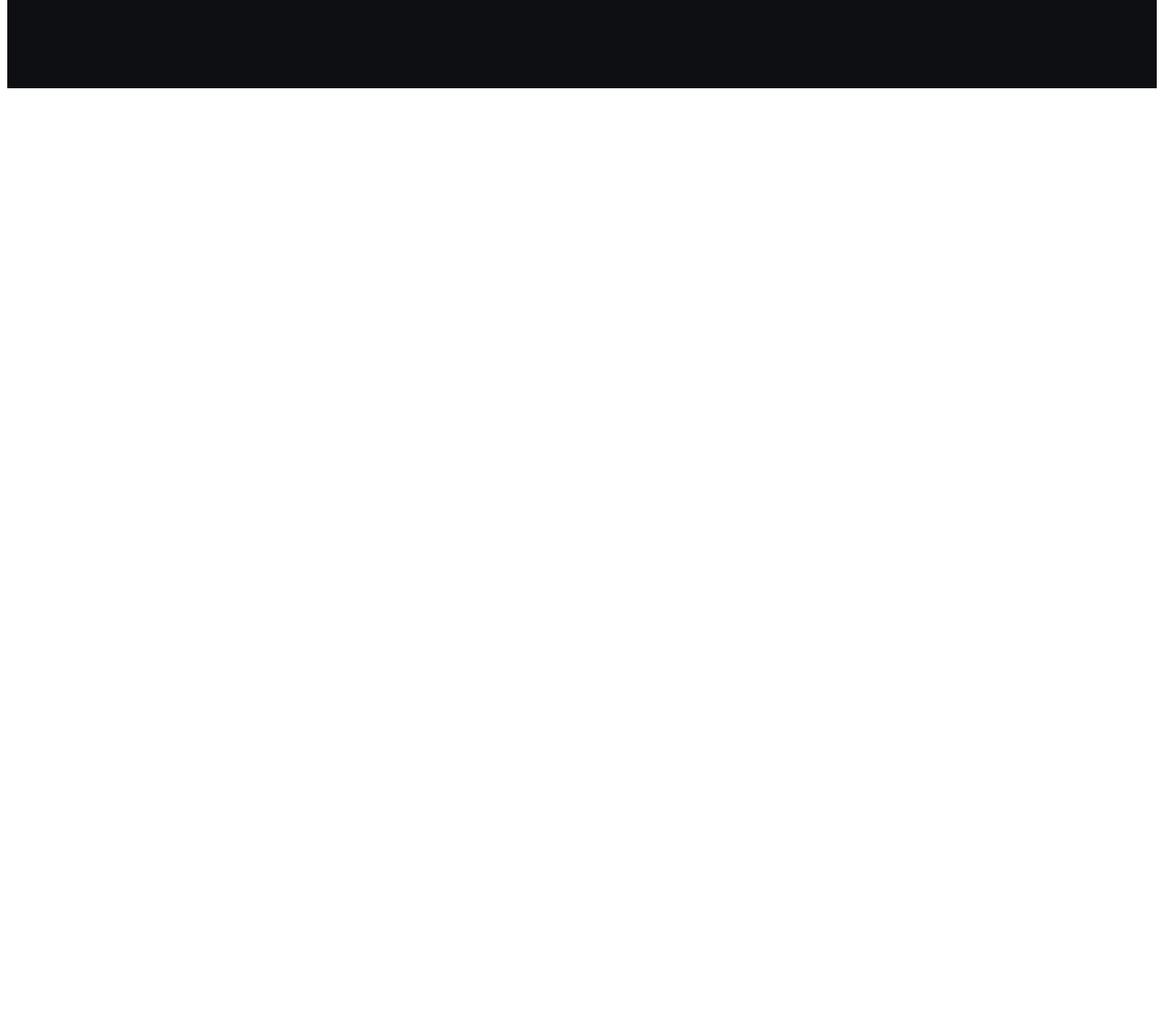
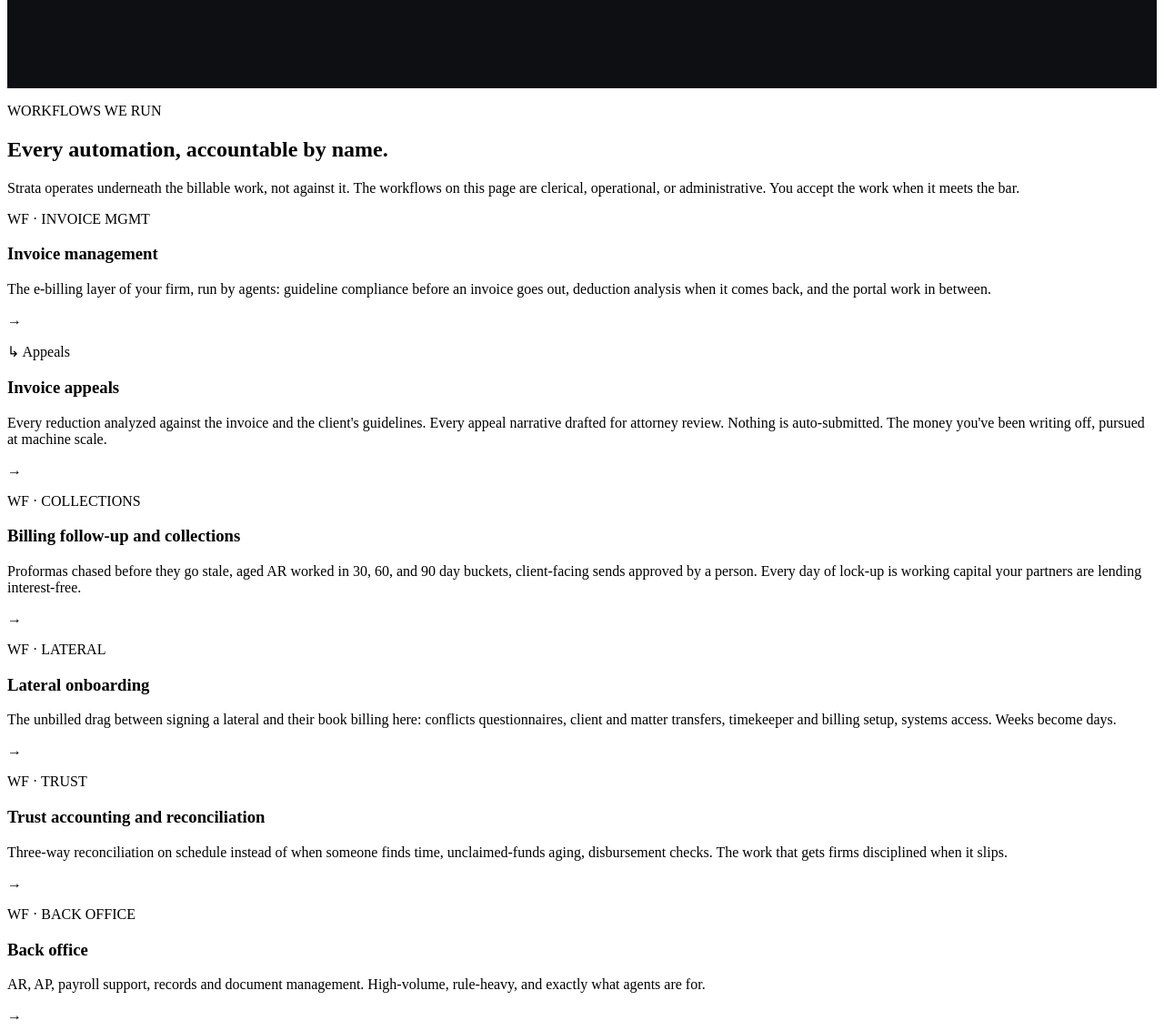
Before and after one commit to diegoc06-git/DAM1M04-Exercici004, a plain HTML site: page index.html in a window 1280 px wide. Shown: the part 523-1656 px from the top of the page at 91% size. Before the commit the page ends 800 px from the top, so only its background shows below. Drawn offline with Linux system fonts and the light colour scheme.

Commit message:
Section 7 - Workflows

```diff
--- a/index.html
+++ b/index.html
@@ -71,5 +71,138 @@
 
     </section>
 
+
+<!-- Seccion 7 de los workflows explica las automatizacione sque realizan-->
+<section class="seccion-workflows">
+
+    <div class="workflows-inicio">
+
+        <p class="workflows-etiqueta">WORKFLOWS WE RUN</p>
+
+        <h2>Every automation, accountable by name.</h2>
+
+        <p class="workflows-descripcion">
+            Strata operates underneath the billable work,
+            not against it. The workflows on this page are
+            clerical, operational, or administrative.
+            You accept the work when it meets the bar.
+        </p>
+
+    </div>
+
+    <!-- 1er Workflow -->
+    <div class="workflow-fila">
+
+        <p class="workflow-codigo">WF · INVOICE MGMT</p>
+
+        <h3>Invoice management</h3>
+
+        <p class="workflow-texto">
+            The e-billing layer of your firm, run by agents:
+            guideline compliance before an invoice goes out,
+            deduction analysis when it comes back, and the
+            portal work in between.
+        </p>
+
+        <!-- Flecha que se muestra al final de la fila -->
+        <span class="workflow-flecha">→</span>
+
+    </div>
+
+    <!-- 2do workflow-->
+    <div class="workflow-fila">
+
+        <p class="workflow-codigo">↳ Appeals</p>
+
+        <h3>Invoice appeals</h3>
+
+        <p class="workflow-texto">
+            Every reduction analyzed against the invoice
+            and the client's guidelines. Every appeal
+            narrative drafted for attorney review.
+            Nothing is auto-submitted. The money you've
+            been writing off, pursued at machine scale.
+        </p>
+
+        <span class="workflow-flecha">→</span>
+
+    </div>
+
+    <!-- 3er Workflow -->
+    <div class="workflow-fila">
+
+        <p class="workflow-codigo">WF · COLLECTIONS</p>
+
+        <h3>Billing follow-up and collections</h3>
+
+        <p class="workflow-texto">
+            Proformas chased before they go stale,
+            aged AR worked in 30, 60, and 90 day buckets,
+            client-facing sends approved by a person.
+            Every day of lock-up is working capital your
+            partners are lending interest-free.
+        </p>
+
+        <span class="workflow-flecha">→</span>
+
+    </div>
+
+    <!-- 4to workflow -->
+    <div class="workflow-fila">
+
+        <p class="workflow-codigo">WF · LATERAL</p>
+
+        <h3>Lateral onboarding</h3>
+
+        <p class="workflow-texto">
+            The unbilled drag between signing a lateral
+            and their book billing here: conflicts
+            questionnaires, client and matter transfers,
+            timekeeper and billing setup, systems access.
+            Weeks become days.
+        </p>
+
+        <span class="workflow-flecha">→</span>
+
+    </div>
+
+    <!-- 5to workflow-->
+    <div class="workflow-fila">
+
+        <p class="workflow-codigo">WF · TRUST</p>
+
+        <h3>Trust accounting and reconciliation</h3>
+
+        <p class="workflow-texto">
+            Three-way reconciliation on schedule instead
+            of when someone finds time, unclaimed-funds
+            aging, disbursement checks. The work that
+            gets firms disciplined when it slips.
+        </p>
+
+        <span class="workflow-flecha">→</span>
+
+    </div>
+
+    <!-- 6to workflo-->
+    <div class="workflow-fila">
+
+        <p class="workflow-codigo">WF · BACK OFFICE</p>
+
+        <h3>Back office</h3>
+
+        <p class="workflow-texto">
+            AR, AP, payroll support, records and document
+            management. High-volume, rule-heavy, and
+            exactly what agents are for.
+        </p>
+
+        <span class="workflow-flecha">→</span>
+
+    </div>
+
+</section>
+
+
 </body>
 </html>
```
